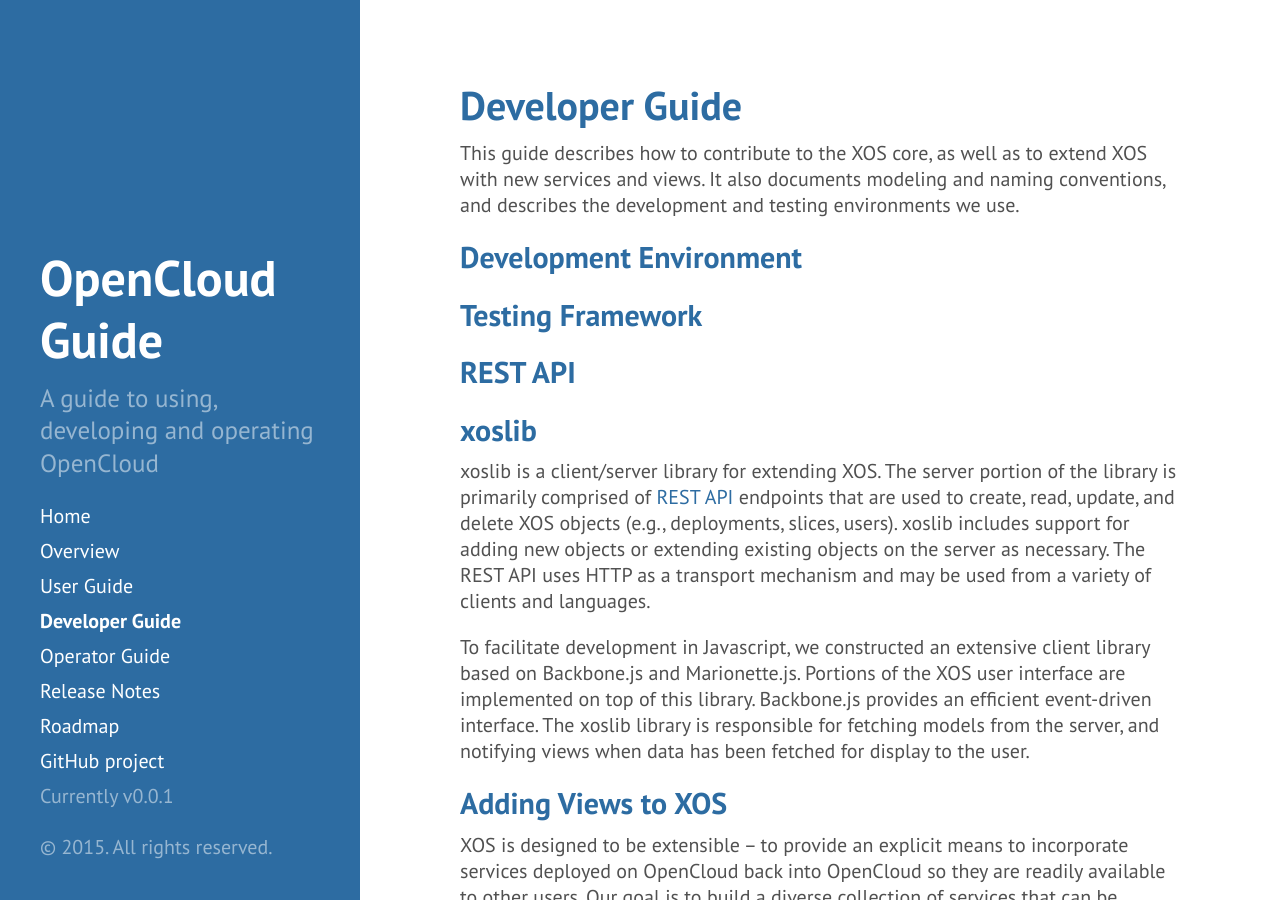
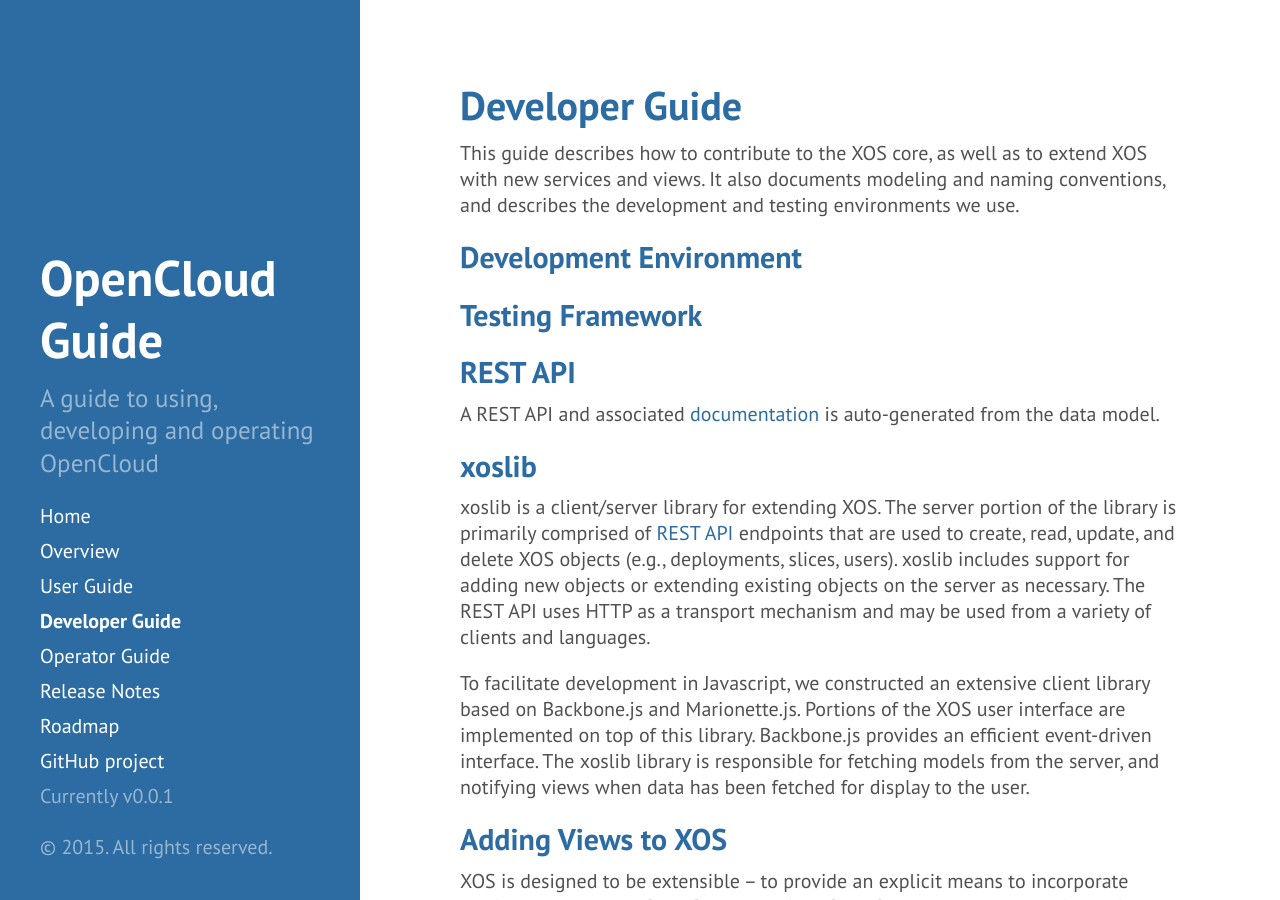
Before and after one commit to open-cloud/open-cloud.github.io.old, a Jekyll site: the page built from 2_developer.md, in a window 1280 px wide and 900 px high. Built offline with Jekyll 4.4.1, drawn with Linux system fonts in a browser that asks for light colours; Markdown is read by kramdown in place of the engine named in the settings.

Commit message:
REST API doc link

```diff
--- a/2_developer.md
+++ b/2_developer.md
@@ -13,6 +13,10 @@
 ##Testing Framework
 
 ##<a name="rest-api">REST API</a>
+
+A REST API and associated
+[documentation](http://portal.opencloud.us/docs/) is auto-generated
+from the data model.
 
 ##xoslib
 
```
